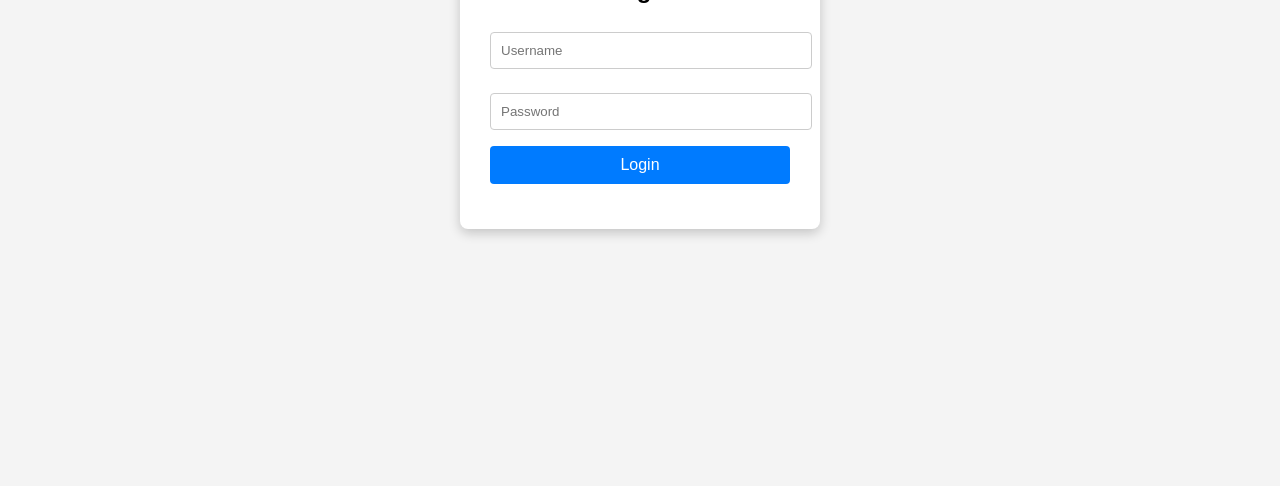
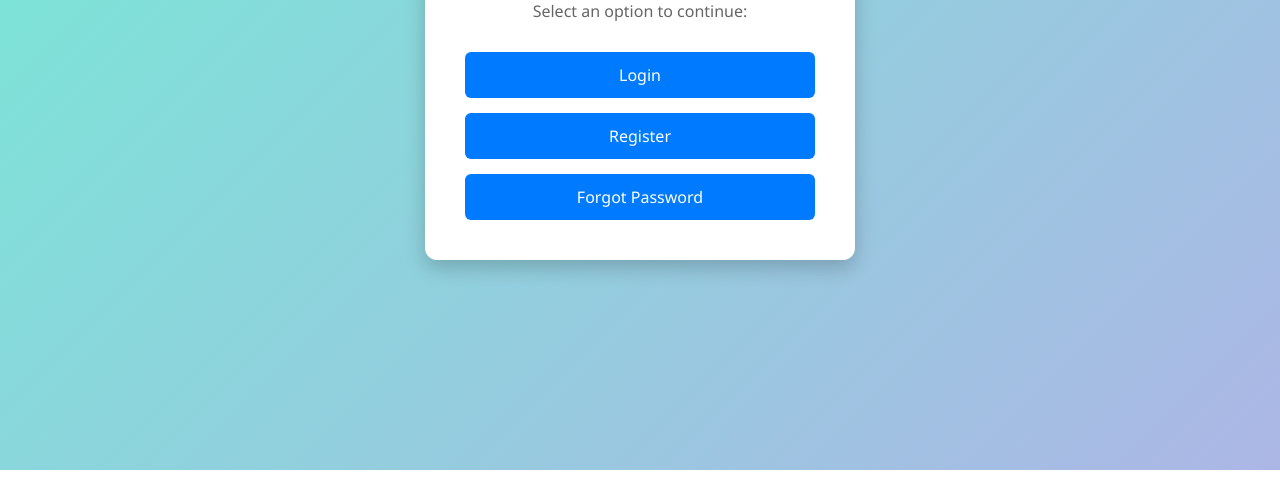
Before and after one commit to KLingamaiah/Ecommerce, a plain HTML site: page Ecommerce/index.html in a window 1280 px wide. Shown: the part 330-816 px from the top of the page. Drawn offline with Linux system fonts and the light colour scheme.

Commit message:
Adding Index,Login,Registartion and Forgot Pages

```diff
--- /dev/null
+++ b/Ecommerce/css/style.css
@@ -0,0 +1,84 @@
+/* css/style.css */
+
+body {
+    font-family: 'Segoe UI', Tahoma, Geneva, Verdana, sans-serif;
+    background: linear-gradient(135deg, #74ebd5 0%, #acb6e5 100%);
+    margin: 0;
+  }
+
+  .wrapper {
+    display: flex;
+    justify-content: center;
+    align-items: center;
+    height: 100vh;
+  }
+
+  .container {
+    background-color: #fff;
+    padding: 40px;
+    border-radius: 12px;
+    box-shadow: 0 8px 20px rgba(0, 0, 0, 0.2);
+    width: 350px;
+    text-align: center;
+  }
+
+  .container h2 {
+    margin-bottom: 20px;
+    color: #333;
+  }
+
+  input[type="text"],
+  input[type="email"],
+  input[type="password"] {
+    width: 100%;
+    padding: 12px 15px;
+    margin-bottom: 15px;
+    border: 1px solid #ccc;
+    border-radius: 6px;
+    font-size: 15px;
+    transition: border-color 0.3s, box-shadow 0.3s;
+  }
+
+  input[type="text"]:focus,
+  input[type="email"]:focus,
+  input[type="password"]:focus {
+    border-color: #007bff;
+    outline: none;
+    box-shadow: 0 0 5px rgba(0, 123, 255, 0.5);
+  }
+
+  button {
+    width: 100%;
+    padding: 12px;
+    background-color: #007bff;
+    color: white;
+    border: none;
+    border-radius: 6px;
+    font-size: 16px;
+    cursor: pointer;
+    transition: background-color 0.3s;
+  }
+
+  button:hover {
+    background-color: #0056b3;
+  }
+
+  .home-links {
+    margin-top: 15px;
+  }
+
+  .home-links a {
+    color: #007bff;
+    text-decoration: none;
+    font-size: 14px;
+  }
+
+  .home-links a:hover {
+    text-decoration: underline;
+  }
+
+  .message {
+    margin-top: 15px;
+    color: red;
+    font-size: 14px;
+  }
--- a/Ecommerce/index.html
+++ b/Ecommerce/index.html
@@ -1,91 +1,79 @@
 <!DOCTYPE html>
 <html lang="en">
 <head>
-  <meta charset="UTF-8" />
-  <meta name="viewport" content="width=device-width, initial-scale=1.0"/>
-  <title>Login Page</title>
+  <meta charset="UTF-8">
+  <meta name="viewport" content="width=device-width, initial-scale=1.0">
+  <title>Welcome</title>
+  <link rel="stylesheet" href="css/style.css">
+
   <style>
     body {
-      font-family: Arial, sans-serif;
-      background: #f4f4f4;
+      font-family: 'Segoe UI', Tahoma, Geneva, Verdana, sans-serif;
+      background: linear-gradient(135deg, #74ebd5 0%, #acb6e5 100%);
+      margin: 0;
+    }
+
+    .container {
+      background-color: #fff;
+      padding: 40px;
+      border-radius: 12px;
+      box-shadow: 0 8px 20px rgba(0, 0, 0, 0.2);
+      text-align: center;
+      width: 350px;
+    }
+
+    .wrapper {
       display: flex;
       justify-content: center;
       align-items: center;
       height: 100vh;
     }
 
-    .login-container {
-      background: #fff;
-      padding: 30px;
-      box-shadow: 0 4px 12px rgba(0, 0, 0, 0.2);
-      border-radius: 8px;
-      width: 300px;
+    h1 {
+      margin-bottom: 10px;
+      color: #333;
     }
 
-    h2 {
-      text-align: center;
-      margin-bottom: 20px;
+    p {
+      color: #666;
+      margin-bottom: 30px;
     }
 
-    input[type="text"],
-    input[type="password"] {
-      width: 100%;
-      padding: 10px;
-      margin: 8px 0 16px 0;
-      border: 1px solid #ccc;
-      border-radius: 4px;
+    .home-links {
+      display: flex;
+      flex-direction: column;
+      gap: 15px;
     }
 
-    button {
-      width: 100%;
-      padding: 10px;
+    .home-links a {
+      padding: 12px;
       background-color: #007bff;
       color: white;
-      border: none;
-      border-radius: 4px;
+      border-radius: 6px;
+      text-decoration: none;
       font-size: 16px;
+      transition: background-color 0.3s;
     }
 
-    button:hover {
+    .home-links a:hover {
       background-color: #0056b3;
-    }
-
-    .message {
-      text-align: center;
-      margin-top: 15px;
-      color: red;
     }
   </style>
 </head>
 <body>
 
-  <div class="login-container">
-    <h2>Login</h2>
-    <input type="text" id="username" placeholder="Username" />
-    <input type="password" id="password" placeholder="Password" />
-    <button onclick="login()">Login</button>
-    <div class="message" id="message"></div>
+<div class="wrapper">
+  <div class="container">
+    <h1>Welcome to MyApp</h1>
+    <p>Select an option to continue:</p>
+
+    <div class="home-links">
+      <a href="login.html">Login</a>
+      <a href="register.html">Register</a>
+      <a href="forgot-password.html">Forgot Password</a>
+    </div>
   </div>
+</div>
 
-  <script>
-    function login() {
-      const username = document.getElementById("username").value;
-      const password = document.getElementById("password").value;
-      const message = document.getElementById("message");
-
-      // Example hardcoded credentials
-      const validUsername = "admin";
-      const validPassword = "12345";
-
-      if (username === validUsername && password === validPassword) {
-        message.style.color = "green";
-        message.textContent = "Login successful!";
-        // Redirect or perform other logic here
-      } else {
-        message.style.color = "red";
-        message.textContent = "Invalid username or password.";
-      }
-    }
-  </script>
 </body>
 </html>
```
Also changed, not shown: Ecommerce/forgot-password.html (added, +61 -0 lines), Ecommerce/login.html (added, +89 -0 lines), Ecommerce/register.html (added, +64 -0 lines).
